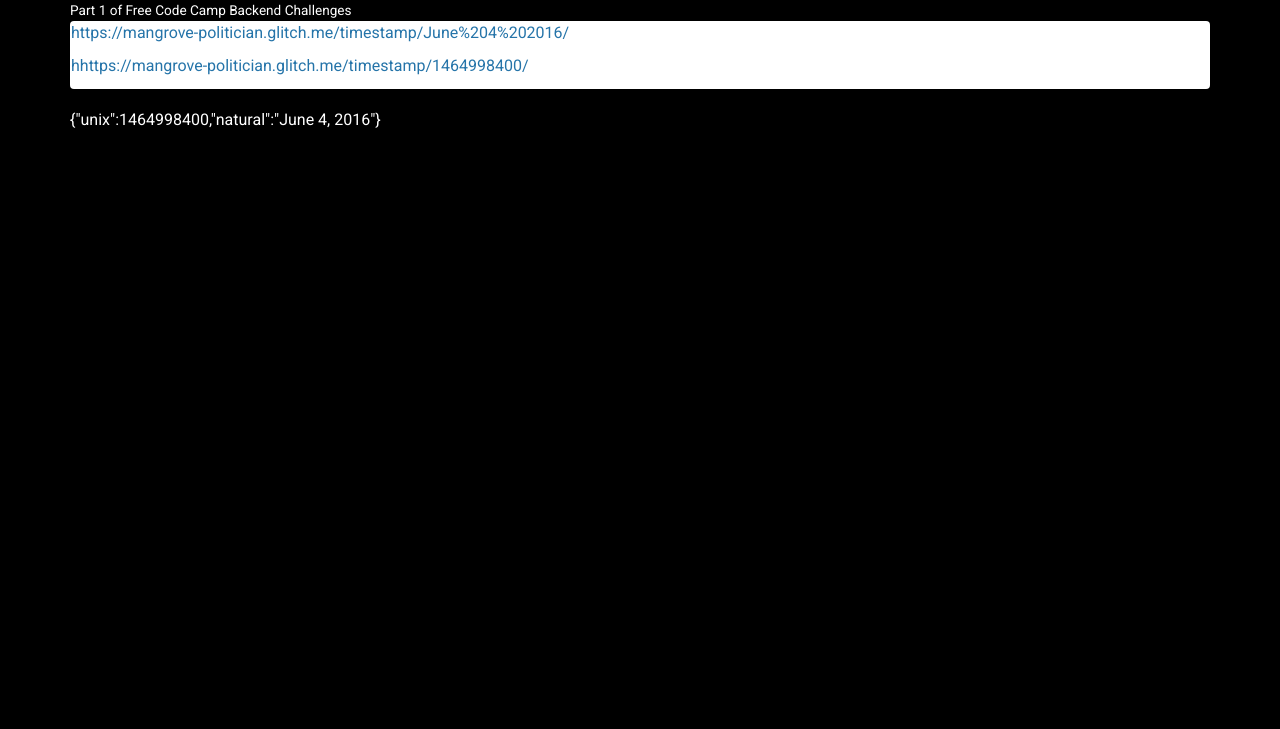
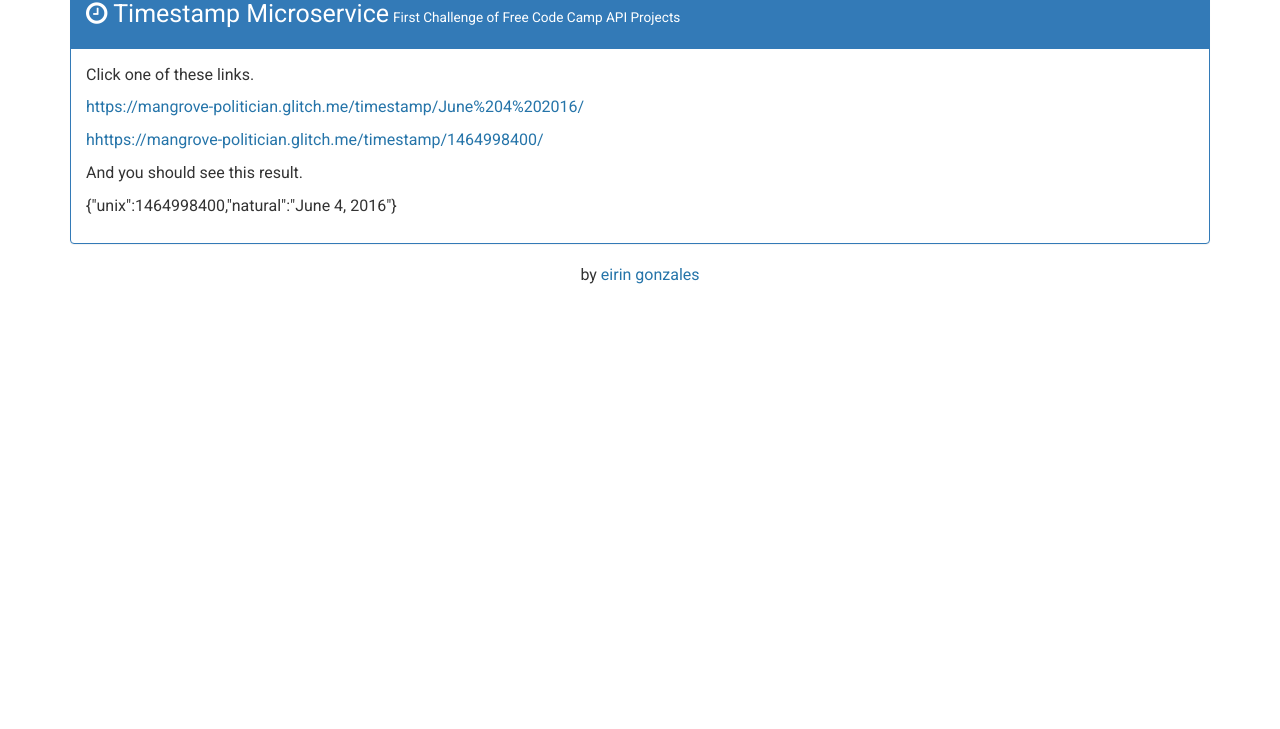
Before and after one commit to theproactivedev/timestamp, a website: page views/index.html in a window 1280 px wide. Shown: the part 71-800 px from the top of the page. Drawn offline with nearby package versions, Linux system fonts and the light colour scheme.

Commit message:
Checkpoint

```diff
--- a/public/style.css
+++ b/public/style.css
@@ -3,10 +3,15 @@
 body {
 	font-family: 'Roboto', sans-serif;
 	font-size: 16px;
-	color: #fff;
-	background-color: #000;
+/* 	background-color: #000; */
+  padding-top: 40px;
 }
 
+
+h1 {
+  display: inline-block;
+  font-size: 25px;
+}
 
 .footer {
 	margin-top: 60px;
--- a/views/index.html
+++ b/views/index.html
@@ -12,13 +12,18 @@
 
    <body>
       <div class="container">
-        <div>
-           <h1><i class="fa fa-clock-o" aria-hidden="true"></i> Timestamp Microservice</h1>
-           <small>Part 1 of Free Code Camp Backend Challenges</small>
+        <div class="panel panel-primary">
+          <div class="panel-heading">
+            <h1>
+              <i class="fa fa-clock-o" aria-hidden="true"></i> Timestamp Microservice
+            </h1>
+            <small>First Challenge of Free Code Camp API Projects</small>
           </div>
-
-        <div class="content">
-          <div class="input panel">
+          <div class="panel-body">
+            <div class="input">
+              <p>
+                Click one of these links.
+              </p>
               <p>
                 <a href="https://mangrove-politician.glitch.me/timestamp/June%204%202016/" target="_blank">https://mangrove-politician.glitch.me/timestamp/June%204%202016/</a>
               </p>
@@ -29,11 +34,20 @@
 
             <div class="output ">
               <p>
+                And you should see this result.
+              </p>
+              <p>
                 {"unix":1464998400,"natural":"June 4, 2016"}
               </p>
             </div>
           </div>
         </div>
+
+        <footer>
+          <p class="text-center">by <a href="http://eiringonzales.com/" target="_blank">eirin gonzales</a></p>
+        </footer>
+
+      </div>
    </body>
 
 </html>
```
Lines whose indentation alone changed are shown as unchanged.
